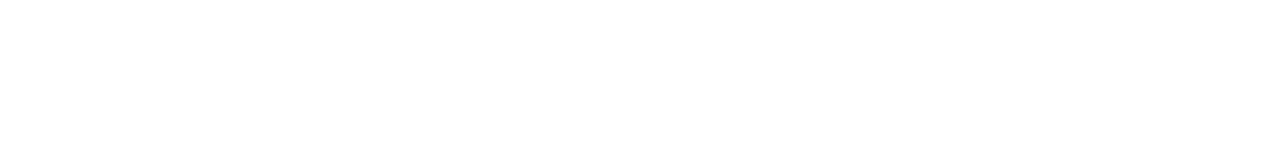
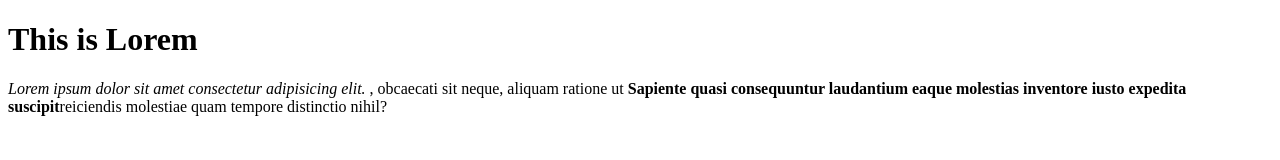
Before and after one commit to BigTatoBoi/The-Odin-Project, a plain HTML site: page html-boilerplate/index.html in a window 1280 px wide. Drawn offline with Linux system fonts and the light colour scheme.

Commit message:
added a heading and paragraph to practice skills using strong and em elements.

```diff
--- a/html-boilerplate/index.html
+++ b/html-boilerplate/index.html
@@ -4,11 +4,15 @@
 <head>
     <meta charset="UTF-8">
     <meta name="viewport" content="width=device-width, initial-scale=1.0">
-    <title>Document</title>
+    <title>My First Webpage</title>
 </head>
 
 <body>
-
+    <h1>This is Lorem</h1>
+    <p><em>Lorem ipsum dolor sit amet consectetur adipisicing elit.</em> , obcaecati sit neque, aliquam ratione ut
+        <strong>Sapiente quasi consequuntur laudantium eaque molestias inventore iusto expedita
+            suscipit</strong>reiciendis molestiae quam tempore distinctio nihil?
+    </p>
 </body>
 
 </html>
```
